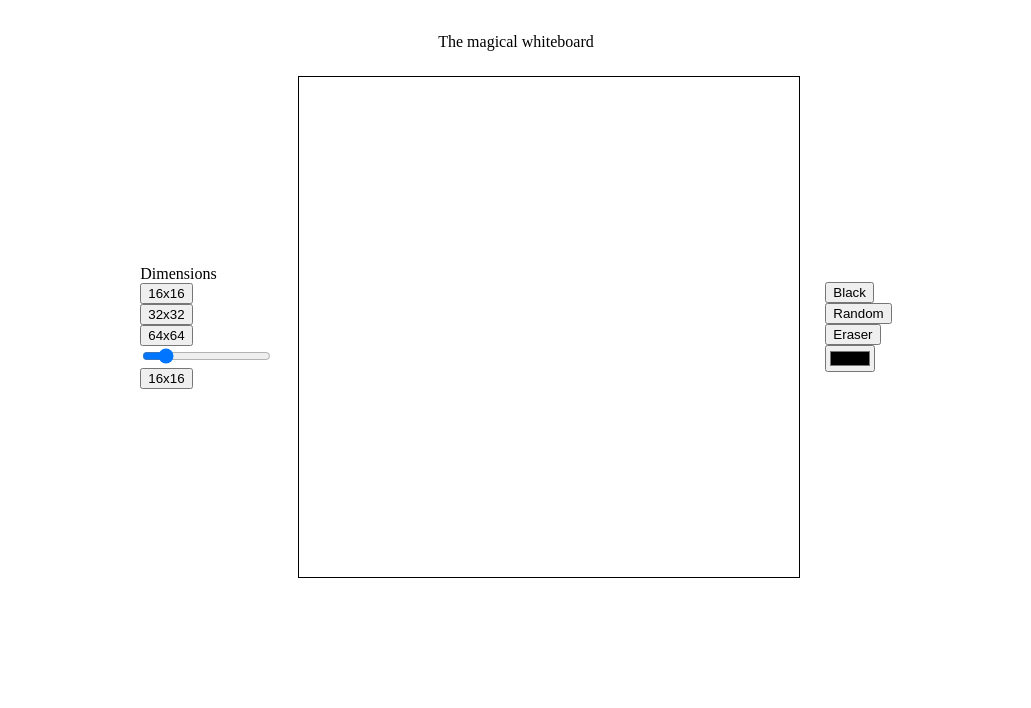
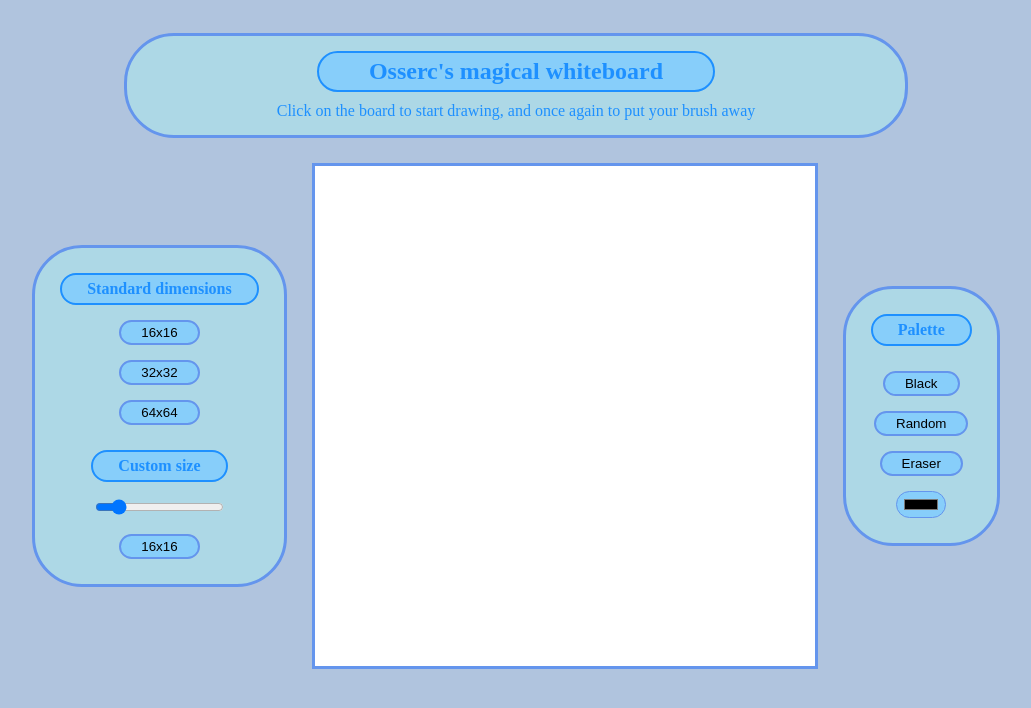
Before and after one commit to Osserc/etch-a-sketch, a plain HTML site: page index.html in a window 1280 px wide. Shown: the whole page, without its empty margins (124-1155 px from the left). Drawn offline with Linux system fonts and the light colour scheme.

Commit message:
Apply styling

```diff
--- a/index.html
+++ b/index.html
@@ -12,12 +12,16 @@
     <div class="outer">
         <div class="header">
             <div class="title">
-                The magical whiteboard
+                Osserc's magical whiteboard
+            </div>
+            <div class="subtitle">
+                Click on the board to start drawing, and once again to put your brush away
             </div>
         </div>
         <div class="core">
             <div class="settings">
-                <div>Dimensions</div>
+                <div class="settings-default">
+                    <div class="subheading">Standard dimensions</div>
                     <div>
                         <button class="small">16x16</button>
                     </div>
@@ -27,6 +31,9 @@
                     <div>
                         <button class="large">64x64</button>
                     </div>
+                </div>
+                <div class="settings-custom">
+                    <div class="subheading">Custom size</div>
                     <div class="slidecontainer">
                         <input type="range" min="2" max="100" value="16" class="slider" id="myRange">
                     </div>
@@ -34,10 +41,14 @@
                         <button class="regenerate"><span class="display"></span></button>
                     </div>
                 </div>
+            </div>
             <div class="grid">
 
             </div>
             <div>
+                <div class="palette">
+                    <div class="subheading">Palette</div>
+                    <div class="palette-options">
                         <div>
                             <button class="black">Black</button>
                         </div>
@@ -53,5 +64,7 @@
                     </div>
                 </div>
             </div>
+        </div>
+    </div>
 </body>
 </html>
--- a/style.css
+++ b/style.css
@@ -6,6 +6,8 @@ body {
     display: flex;
     justify-content: center;
     align-items: center;
+    background-color: lightsteelblue;
+    color: dodgerblue;
 }
 
 .outer {
@@ -16,25 +18,101 @@ body {
 }
 
 .header {
+    display: flex;
     padding: 25px;
+    justify-content: center;
+    align-items: center;
+    flex-direction: column;
+    background-color: lightblue;
+    border-radius: 50px;
+    border-width: 3px;
+    border-style: solid;
+    border-color: cornflowerblue;
+    margin: 25px 0;
+    padding: 15px 150px;
+}
+
+.title {
+    font-size: 24px;
+    font-weight: bolder;
+    background-color: lightskyblue;
+    border-radius: 50px;
+    border-color: cornflowerblue;
+    border: 2px;
+    border-style: solid;
+    padding: 5px 50px;
+    margin-bottom: 10px;
+}
+
+.subtitle {
+    font-size: 16px;
+}
+
+.subheading {
+    font-weight: bold;
+    background-color: lightskyblue;
+    border-radius: 50px;
+    border-color: cornflowerblue;
+    border: 2px;
+    border-style: solid;
+    padding: 5px 25px;
 }
 
 .core {
     display: flex;
-    justify-content: space-evenly;
+    justify-content: space-between;
     align-items: center;
     gap: 25px;
+}
+
+.settings, .palette {
+    display: flex;
+    flex-direction: column;
+    justify-content: space-between;
+    align-items: center;
+    background-color: lightblue;
+    border-radius: 50px;
+    border-width: 3px;
+    border-style: solid;
+    border-color: cornflowerblue;
+    padding: 25px;
+    gap: 25px;
+}
+
+.settings-default, .settings-custom, .palette-options {
+    display: flex;
+    justify-content: center;
+    align-items: center;
+    flex-direction: column;
+    gap: 15px;
+}
+
+button {
+    background-color: lightskyblue;
+    border-radius: 50px;
+    border-style: solid;
+    border-color: cornflowerblue;
+    padding: 3px 20px;
+}
+
+.picker {
+    background-color: lightskyblue;
+    border-radius: 50px;
+    border-style: solid;
+    border-color: cornflowerblue;
+    padding: 3px 5px;
 }
 
 .grid {
     display: flex;
     flex-flow: row wrap;
     justify-content: flex-start;
-    border-width: 1px;
+    border-width: 3px;
     border-style: solid;
-    border-color: black;
+    border-color: cornflowerblue;
     width: 500px;
     height: 500px;
+    background-color: white;
 }
 
 .cell {
```
Lines whose indentation alone changed are shown as unchanged.
